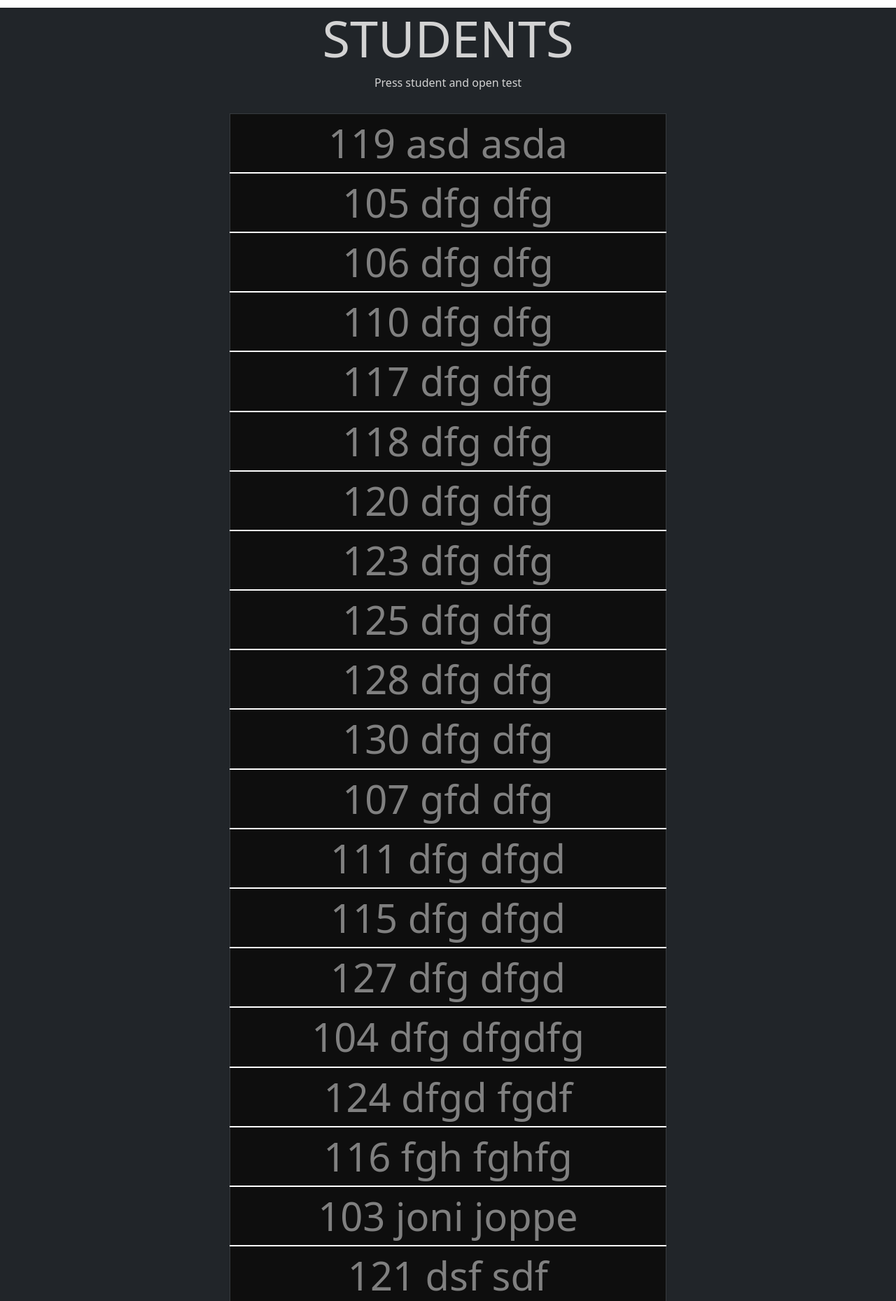
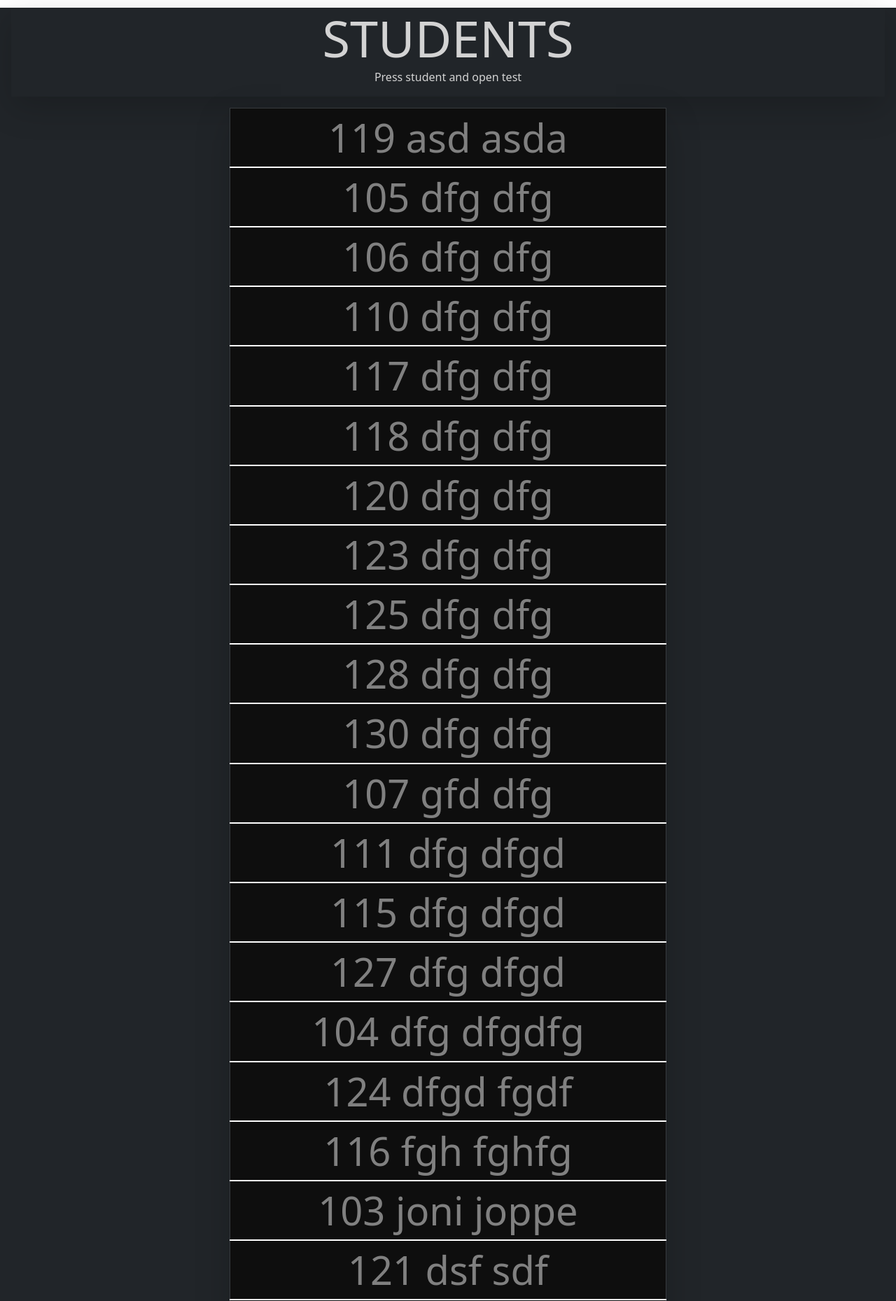
Before and after one commit to jotiaine/Fullstack_kehittaminen, a PHP site: page /index.php?page=feedback in a window 1280 px wide. Shown: the part 88-1947 px from the top of the page at 70% size. Run offline with PHP 8.4, Linux system fonts and the light colour scheme; data comes from the database, SQL or seed files in the repository.

Commit message:
Added some shadows and styles to feedback

```diff
--- a/css/style.css
+++ b/css/style.css
@@ -1,3 +1,8 @@
+:root {
+  --feedback-hover-color: rgb(18, 18, 18) !important;
+  --feedback-header-color: rgb(14, 14, 14) !important;
+}
+
 /* {
   margin: 0;
   padding: 0;
@@ -161,17 +166,18 @@
   font-size: 5rem !important;
 }
 
+/* Feedback */
 #th-feedback,
 #tr-feedback,
 #btn-feedback {
-  background-color: rgb(14, 14, 14) !important;
+  background-color: var(--feedback-header-color);
   color: gray !important;
 }
 
 #th-feedback:hover,
 #tr-feedback:hover,
 #btn-feedback:hover {
-  background-color: rgb(18, 18, 18) !important;
+  background-color: var(--feedback-hover-color);
 }
 
 #header-feedback {
--- a/includes/feedback.php
+++ b/includes/feedback.php
@@ -35,14 +35,14 @@
 ?>
 
 <div class="container-fluid d-flex flex-column align-items-center justify-content-center text-center bg-dark h-100">
-  <div id="header-feedback" class='FAQ-header text-white'>
-    <h1 class="display-2">STUDENTS</h1>
+  <div id="header-feedback" class='FAQ-header text-white shadow-lg w-100 mb-3'>
+    <h1 class="display-2 m-0">STUDENTS</h1>
     <div class='FAQ-instruction'>
-      <p>Press student and open test</p>
+      <p class="m-0">Press student and open test</p>
     </div>
   </div>
 
-  <table id="feedback-table" class="table table-dark table-bordered  table-hover w-50 text-center">
+  <table id="feedback-table" class="table table-dark table-bordered  table-hover w-50 text-center shadow-lg">
       <!-- Results here -->
       <?php
         if($rows > 0) {
```
